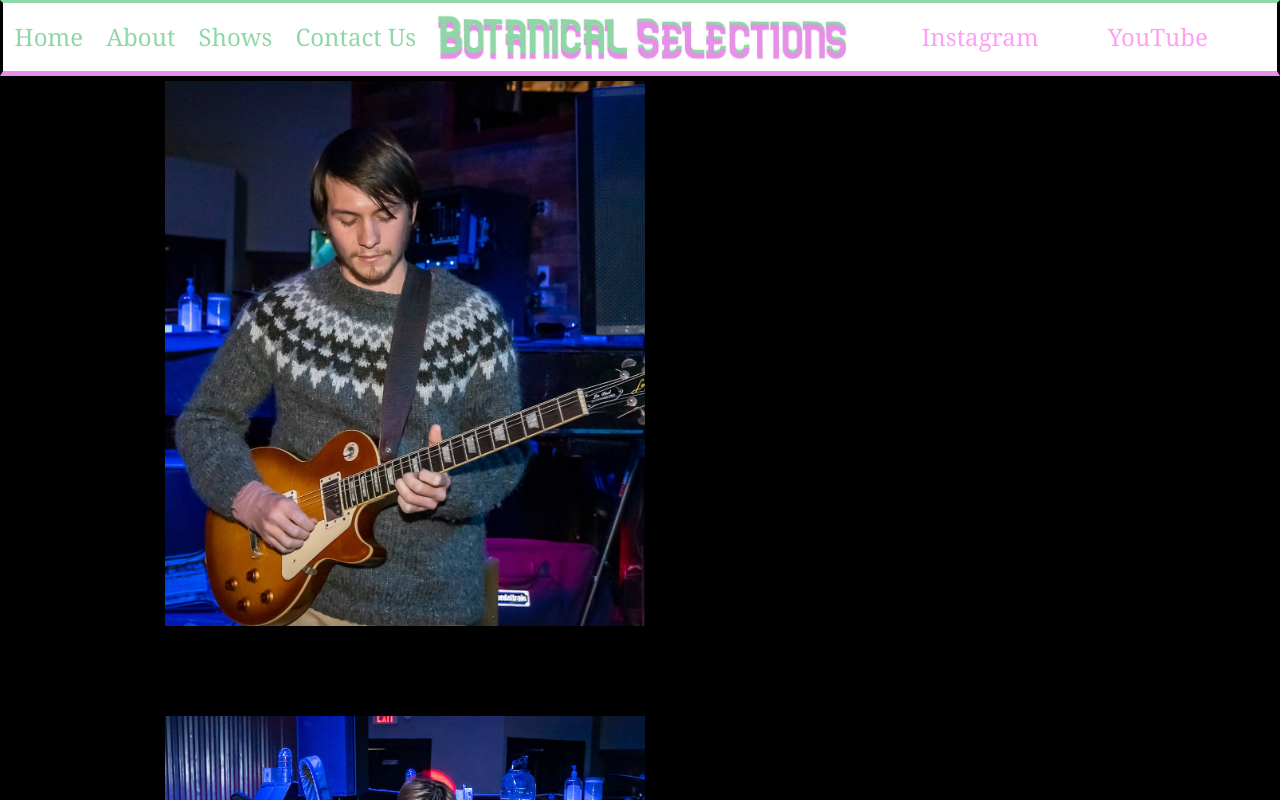
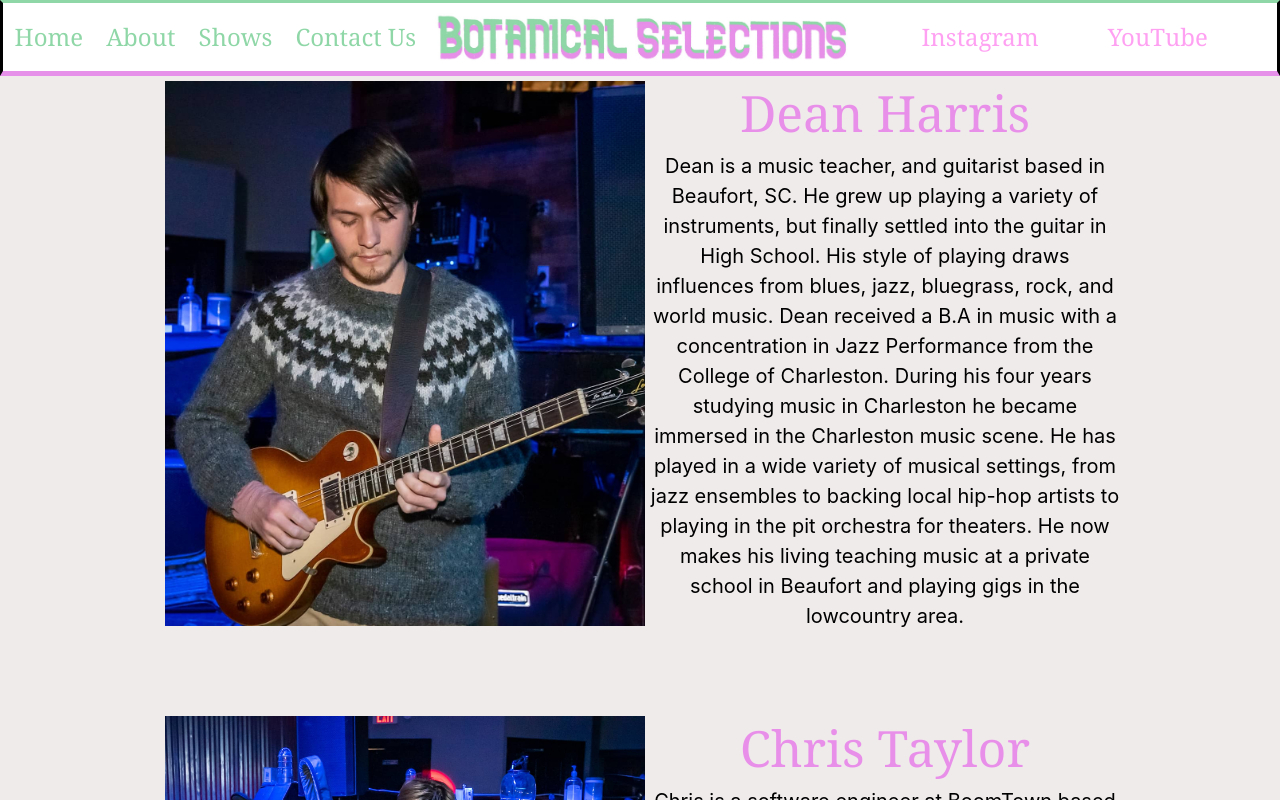
Before and after one commit to chris-m-taylor/botanical-website, a Next.js app: page /about in a window 1280 px wide. Shown: the top 800 px of the page. Built offline with nearby package versions, Linux system fonts and the light colour scheme.

Commit message:
Changed Landing page image

```diff
--- a/components/About/Bio.js
+++ b/components/About/Bio.js
@@ -8,10 +8,10 @@ const Bio = ({ image, summary, name }) => {
          <Center marginBottom={20}>
                <Show above="1050px">
                      <Flex className={styles.bigContainer} justifyContent="center">
-                        <img src={image.src} className={styles.imgLarge} />
+                        <img src={image.src} className={styles.imgLarge}/>
                         <Flex alignItems='center'>
                            <Box>
-                              <Text className={styles.name} textAlign='center'>{name}</Text>
+                              <Text className={styles.name} textAlign='center' color={"#e88fe9"} fontFamily="Georgia">{name}</Text>
                               <Text textAlign='center' className={styles.summary}>{summary}</Text>
                            </Box>
                         </Flex>
@@ -21,7 +21,7 @@ const Bio = ({ image, summary, name }) => {
                <Show below="1049px">
                   <Stack className={styles.card} alignItems='center'>
                      <img src={image.src} className={styles.imgSmall} />
-                     <Text className={styles.name}>{name}</Text>
+                     <Text className={styles.name} color={"#8fd7a7"}>{name}</Text>
                      <Text textAlign='center' verticalAlign='middle' className={styles.summary}>{summary}</Text>
                   </Stack>
                </Show>
--- a/components/BandImageSection/BandImageSection.js
+++ b/components/BandImageSection/BandImageSection.js
@@ -6,10 +6,10 @@ const BandImageSection = () => {
    return(
          <>
          <Show above="1050px">
-            <img className={styles.imgLarge} src={BandImage.src} />
+            <img className={styles.imgLarge} src={"images/pictureOfBandGlitch1.jpg"} />
          </Show>
          <Show below="1049px">
-            <img className={styles.imgSmall} src={BandImage.src} />
+            <img className={styles.imgSmall} src={"images/pictureOfBandGlitch1.jpg"} />
          </Show>
          </>
    )
--- a/components/Theme/_theme.js
+++ b/components/Theme/_theme.js
@@ -15,7 +15,7 @@ const theme = extendTheme({
   styles: {
     global: (props) => ({
       body: {
-        bg: '#dddddd',
+        bg: '#f0ebeb',
         color: "black"
       }
     })
--- a/pages/about.js
+++ b/pages/about.js
@@ -7,7 +7,7 @@ import Navbar from "../components/Navbar/navbar";
 
 const About = () => {
    return (
-      <Box backgroundColor='black'>
+      <Box backgroundColor='#f0ebeb'>
          <Head>
             <title>About - Botanical Selctions</title>
             <meta name="viewport" content="initial-scale=1.0, width=device-width" />
```
Also changed, not shown: styles/globals.css (line endings or trailing spaces), 1 other file (tests, documents, lock files or other folders).
